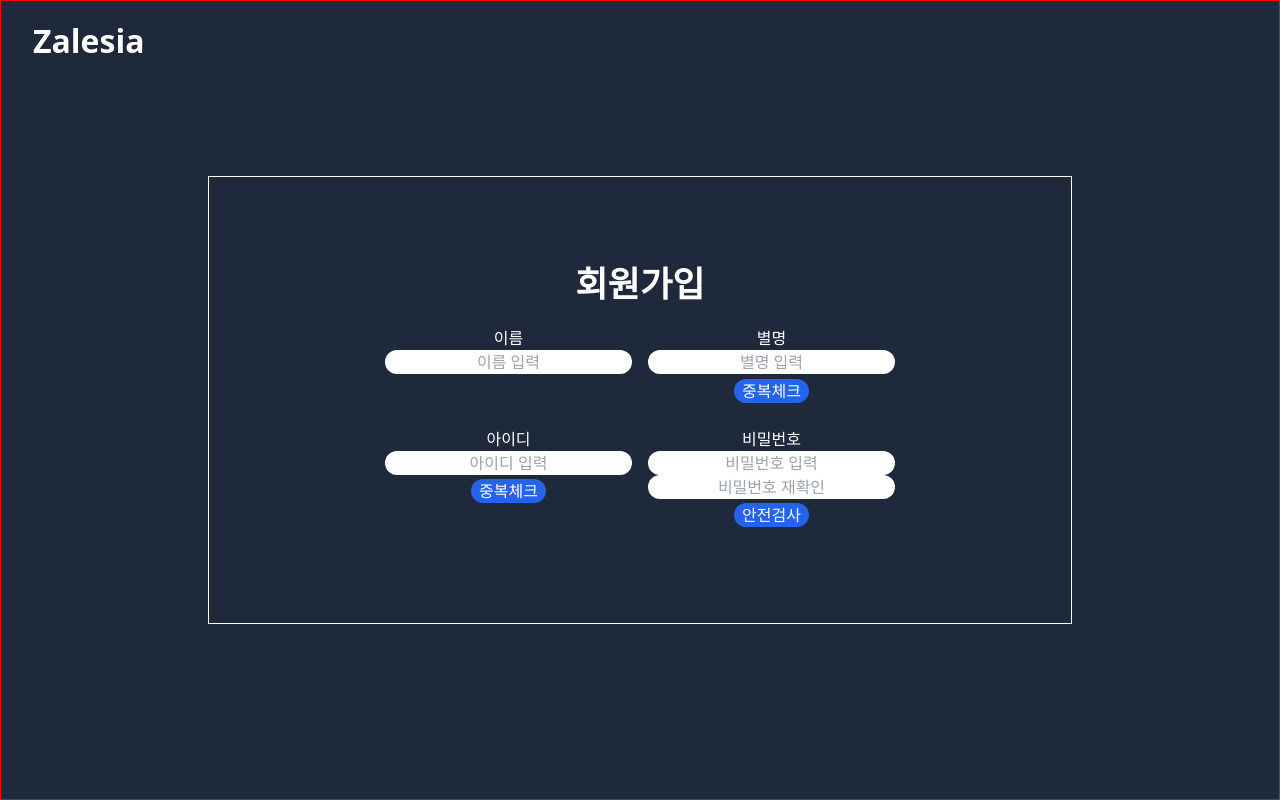
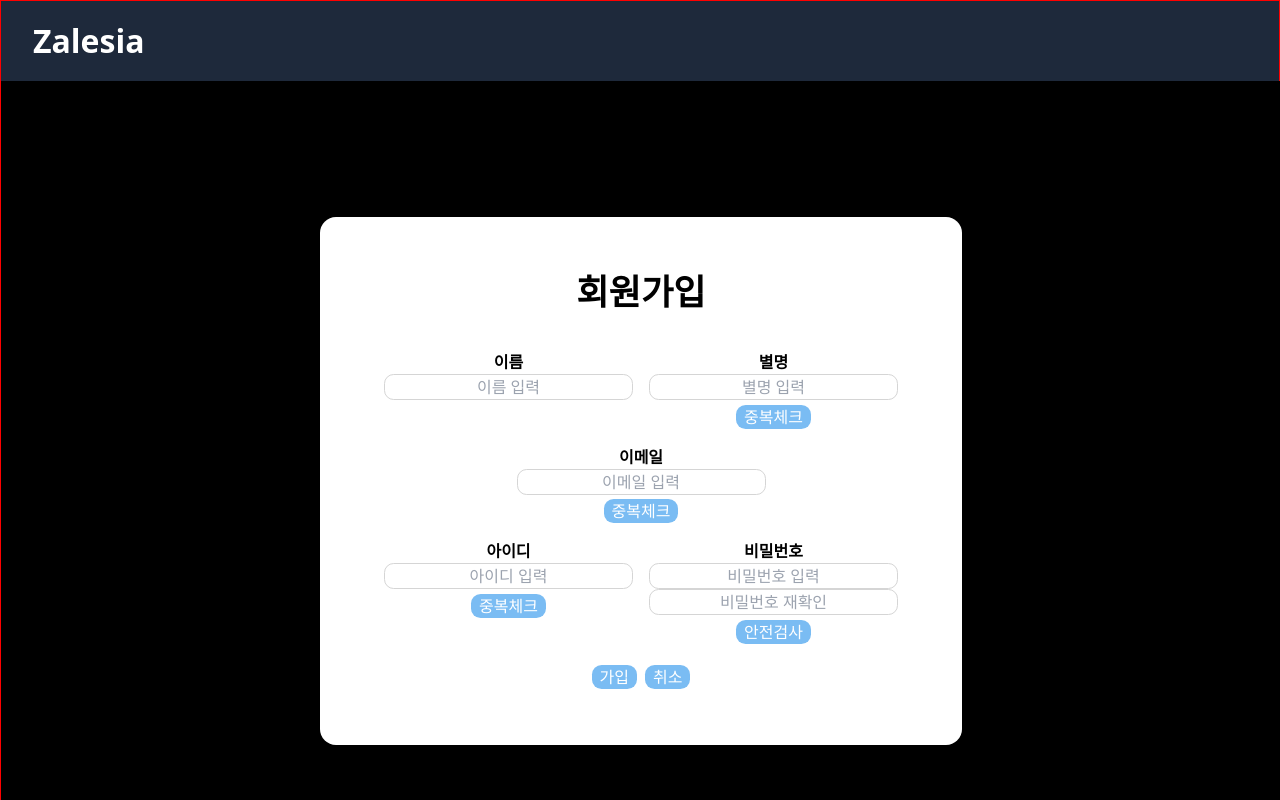
Before and after one commit to namic123/zalesia_built-in-board, a Vue app: page /member/signup in a window 1280 px wide. Built offline with nearby package versions, Linux system fonts and the light colour scheme.

Commit message:
회원가입 모달 작성, 기본틀 완성

```diff
--- a/src/components/HelloWorld.vue
+++ /dev/null
@@ -1,58 +0,0 @@
-<template>
-  <div class="hello">
-    <h1>{{ msg }}</h1>
-    <p>
-      For a guide and recipes on how to configure / customize this project,<br>
-      check out the
-      <a href="https://cli.vuejs.org" target="_blank" rel="noopener">vue-cli documentation</a>.
-    </p>
-    <h3>Installed CLI Plugins</h3>
-    <ul>
-      <li><a href="https://github.com/vuejs/vue-cli/tree/dev/packages/%40vue/cli-plugin-babel" target="_blank" rel="noopener">babel</a></li>
-      <li><a href="https://github.com/vuejs/vue-cli/tree/dev/packages/%40vue/cli-plugin-eslint" target="_blank" rel="noopener">eslint</a></li>
-    </ul>
-    <h3>Essential Links</h3>
-    <ul>
-      <li><a href="https://vuejs.org" target="_blank" rel="noopener">Core Docs</a></li>
-      <li><a href="https://forum.vuejs.org" target="_blank" rel="noopener">Forum</a></li>
-      <li><a href="https://chat.vuejs.org" target="_blank" rel="noopener">Community Chat</a></li>
-      <li><a href="https://twitter.com/vuejs" target="_blank" rel="noopener">Twitter</a></li>
-      <li><a href="https://news.vuejs.org" target="_blank" rel="noopener">News</a></li>
-    </ul>
-    <h3>Ecosystem</h3>
-    <ul>
-      <li><a href="https://router.vuejs.org" target="_blank" rel="noopener">vue-router</a></li>
-      <li><a href="https://vuex.vuejs.org" target="_blank" rel="noopener">vuex</a></li>
-      <li><a href="https://github.com/vuejs/vue-devtools#vue-devtools" target="_blank" rel="noopener">vue-devtools</a></li>
-      <li><a href="https://vue-loader.vuejs.org" target="_blank" rel="noopener">vue-loader</a></li>
-      <li><a href="https://github.com/vuejs/awesome-vue" target="_blank" rel="noopener">awesome-vue</a></li>
-    </ul>
-  </div>
-</template>
-
-<script>
-export default {
-  name: 'HelloWorld',
-  props: {
-    msg: String
-  }
-}
-</script>
-
-<!-- Add "scoped" attribute to limit CSS to this component only -->
-<style scoped>
-h3 {
-  margin: 40px 0 0;
-}
-ul {
-  list-style-type: none;
-  padding: 0;
-}
-li {
-  display: inline-block;
-  margin: 0 10px;
-}
-a {
-  color: #42b983;
-}
-</style>
--- /dev/null
+++ b/src/components/SignUp.vue
@@ -0,0 +1,125 @@
+<template>
+  <div class="default-style-container member-signup-container">
+    <div class="member-signup-form">
+      <h1>회원가입</h1>
+      <!-- 1번 라인 -->
+      <div class="flex">
+        <!-- 이름  -->
+        <div>
+          <label >이름</label>
+          <input type="text"  placeholder="이름 입력">
+        </div>
+        <!-- 닉네임 -->
+        <div>
+          <label >별명</label>
+          <input type="text"  placeholder="별명 입력">
+          <!--          <div v-if="nicknameError" class="text-red-500">-->
+          <!--            {{nicknameError}}-->
+          <!--          </div>-->
+          <button>중복체크</button>
+        </div>
+      </div>
+      <!-- 2번 라인 -->
+      <div>
+        <div>
+          <label >이메일</label>
+          <input type="email"  placeholder="이메일 입력">
+          <button>중복체크</button>
+        </div>
+      </div>
+      <!-- 3번 라인 -->
+      <div class="flex">
+        <!-- 아이디 -->
+        <div>
+          <label >아이디</label>
+          <input type="text"  placeholder="아이디 입력">
+          <button>중복체크</button>
+        </div>
+        <!-- 비밀번호 -->
+        <div>
+          <label>비밀번호</label>
+          <input type="password" placeholder="비밀번호 입력">
+          <input type="password" placeholder="비밀번호 재확인">
+          <button>안전검사</button>
+        </div>
+      </div>
+      <!-- Footer -->
+      <div>
+        <button class="mr-2">가입</button>
+        <button @click="onCloseModal">취소</button>
+      </div>
+    </div>
+  </div>
+</template>
+<script>
+export default {
+  setup(props, {emit}){
+    function onCloseModal() {
+      emit('onCloseModal');
+    }
+    return{
+      onCloseModal
+    }
+  }
+}
+</script>
+
+<style scoped>
+.member-signup-container {
+  height: 100vh;
+  position: fixed;
+  z-index: 100;
+  background: black;
+}
+
+/* 폼 컨테이너 */
+.member-signup-form {
+  padding: 3rem 3rem;
+  text-align: center;
+  background-color: #ffffff;
+  color: black;
+  border-radius: 1rem;
+}
+
+.member-signup-form h1 {
+  font-size: 2.2rem;
+  font-weight: bold;
+  margin-bottom: 1.5rem;
+}
+
+.member-signup-form > div {
+  margin: 0.5rem;
+}
+
+.member-signup-form > div > div {
+  display: flex;
+  flex-direction: column;
+  align-items: center;
+  margin: 0.5rem;
+}
+
+.member-signup-form input, button {
+  border-radius: 0.6rem;
+  padding: 0rem 0.5rem;
+}
+
+.member-signup-form label {
+  font-weight: bold;
+}
+
+.member-signup-form input {
+  text-align: center;
+  border: 1px solid #d5d5d5;
+}
+
+.member-signup-form input::placeholder {
+  text-align: center;
+}
+
+.member-signup-form button {
+  margin-top: 0.3rem;
+  background-color: #7abcf3;
+  color: white;
+}
+
+</style>
--- a/src/router/index.js
+++ b/src/router/index.js
@@ -2,7 +2,7 @@ import {createRouter, createWebHistory} from "vue-router";
 import Home from '@/views/PageHome.vue';
 import BoardCreate from '@/views/board/BoardCreate.vue'
 import MemberLogin from "@/views/member/MemberLogin.vue";
-import MemberSignUp from "@/views/member/MemberSignUp.vue";
+import MemberSignUp from "@/components/SignUp.vue";
 
 const router = createRouter({
     history:createWebHistory(),
--- a/src/views/member/MemberLogin.vue
+++ b/src/views/member/MemberLogin.vue
@@ -15,28 +15,36 @@
     <div class="member-login-footer mt-2">
       <button>비밀번호 찾기</button>
       <button>아이디 찾기</button>
-      <button @click="onOpenSignupModal">회원 가입</button>
+      <button @click="signupModalHandler">회원 가입</button>
     </div>
+      <MemberSignUp v-if="signupModal" @onCloseModal="signupModalHandler"/>
   </div>
 </template>
 <script>
 import {useRouter} from "vue-router";
+import MemberSignUp from "@/components/SignUp.vue";
 import {ref} from "vue";
 
 export default {
+  components: {MemberSignUp},
   setup() {
     const router = useRouter();
-    const onOpen = ref(false);
-    function onOpenSignupModal(){
+    const signupModal = ref(false);
 
+    function signupModalHandler() {
+      signupModal.value = !signupModal.value;
     }
-    function moveToSignUp(){
+
+    function moveToSignUp() {
       router.push({
-        name:"MemberSignUp",
+        name: "MemberSignUp",
       })
     }
+
     return {
-      moveToSignUp
+      moveToSignUp,
+      signupModal,
+      signupModalHandler,
     }
   }
 }
--- a/src/views/member/MemberSignUp.vue
+++ /dev/null
@@ -1,82 +0,0 @@
-<script setup>
-
-</script>
-
-<template>
-  <div class="default-style-container member-signup-container">
-    <div class="member-signup-form">
-      <h1>회원가입</h1>
-      <!-- 이름  -->
-      <div class="flex">
-        <div>
-          <label for="name">이름</label>
-          <input type="text" id="name" placeholder="이름 입력">
-        </div>
-        <!-- 닉네임 -->
-        <div>
-          <label for="name">별명</label>
-          <input type="text" id="name" placeholder="별명 입력">
-          <button class="bg-blue-600">중복체크</button>
-        </div>
-      </div>
-      <!-- 아이디 -->
-      <div class="flex">
-        <div>
-          <label for="id">아이디</label>
-          <input type="text" id="id" placeholder="아이디 입력">
-          <button class="bg-blue-600">중복체크</button>
-        </div>
-        <!-- 비밀번호 -->
-        <div>
-          <label for="password">비밀번호</label>
-          <input type="password" id="password" placeholder="비밀번호 입력">
-          <input type="password" id="password" placeholder="비밀번호 재확인">
-          <button class="bg-blue-600">안전검사</button>
-        </div>
-      </div>
-    </div>
-  </div>
-</template>
-
-<style scoped>
-.member-signup-container {
-  height: 80%;
-}
-
-.member-signup-form {
-  border: 1px solid white;
-  padding: 5rem 10rem;
-  text-align: center;
-}
-
-.member-signup-form h1 {
-  font-size: 2.2rem;
-  font-weight: bold;
-}
-
-.member-signup-form > div {
-
-  margin: 0.5rem;
-}
-
-.member-signup-form > div > div {
-  display: flex;
-  flex-direction: column;
-  align-items: center;
-  margin: 0.5rem;
-}
-
-.member-signup-form input, button {
-  border-radius: 1rem;
-  padding: 0rem 0.5rem;
-}
-
-.member-signup-form input::placeholder {
-  text-align: center;
-}
-
-.member-signup-form button {
-  margin-top: 0.3rem;
-}
-
-</style>
```
